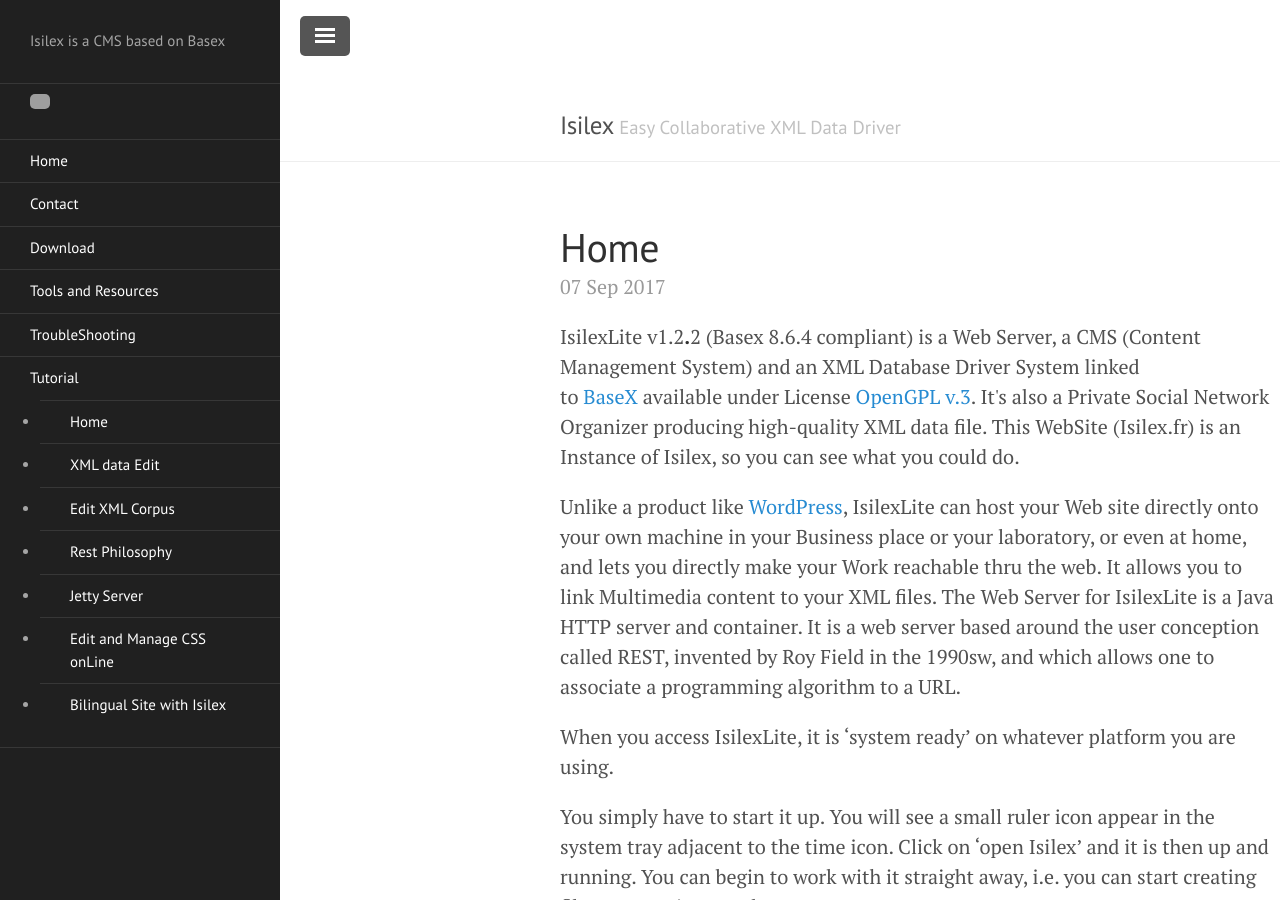
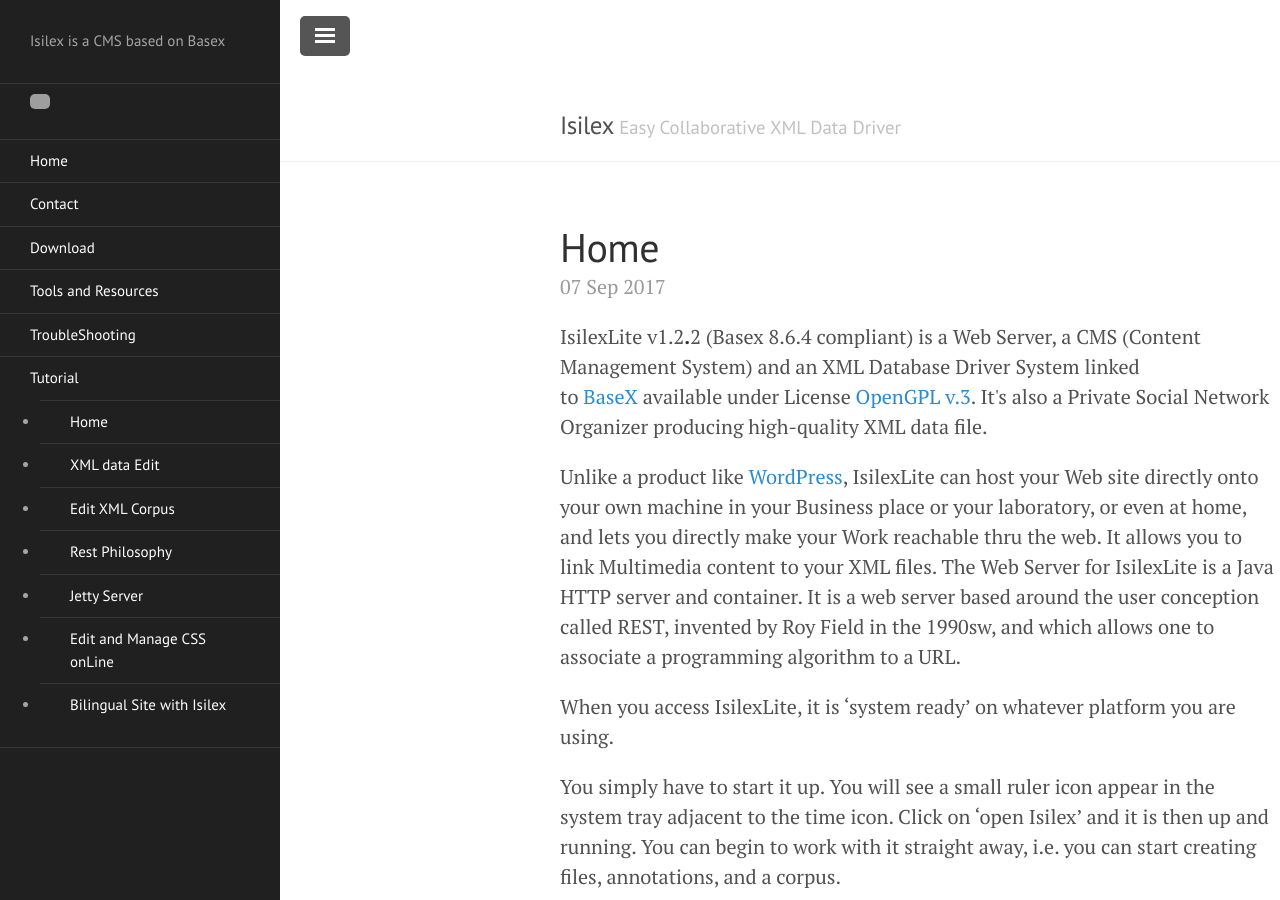
Before and after one commit to Isilex/easy-xml, a Jekyll site: the page built from _posts/2017-09-07-welcome.md, in a window 1280 px wide and 900 px high. Built offline with Jekyll 4.4.1, drawn with Linux system fonts in a browser that asks for light colours; grey boxes are pictures that could not be loaded.

Commit message:
Update 2017-09-07-welcome.md

```diff
--- a/_posts/2017-09-07-welcome.md
+++ b/_posts/2017-09-07-welcome.md
@@ -2,7 +2,7 @@
 layout: post
 title: Home
 ---
-<p>IsilexLite v1.2<strong>.</strong>2 (Basex 8.6.4 compliant) is a Web Server, a CMS (Content Management System) and an XML Database Driver System linked to&nbsp;<a href="http://www.basex.org" shape="rect">BaseX</a>&nbsp;available under License <a href="http://www.gnu.org/licenses/gpl-3.0-standalone.html" shape="rect">OpenGPL v.3</a>.&nbsp;It's also a Private Social Network Organizer producing high-quality XML data file.&nbsp;This WebSite (Isilex.fr) is an Instance of Isilex, so you can see what you could do.</p>
+<p>IsilexLite v1.2<strong>.</strong>2 (Basex 8.6.4 compliant) is a Web Server, a CMS (Content Management System) and an XML Database Driver System linked to&nbsp;<a href="http://www.basex.org" shape="rect">BaseX</a>&nbsp;available under License <a href="http://www.gnu.org/licenses/gpl-3.0-standalone.html" shape="rect">OpenGPL v.3</a>.&nbsp;It's also a Private Social Network Organizer producing high-quality XML data file.&nbsp;</p>
 <p>Unlike&nbsp;a product like&nbsp;<a href="http://www.wordpress.com" shape="rect">WordPress</a>, IsilexLite can host your Web site directly onto your own machine in your Business place or your laboratory, or even at home, and lets you directly make your Work reachable thru the web. It allows you to link Multimedia content to your XML files. The Web Server for IsilexLite is a Java HTTP server and container. It is a web server based around the user conception called REST, invented by Roy Field in the 1990sw, and which allows one to associate a programming algorithm to a URL.</p>
 <p>When you access IsilexLite, it is &lsquo;system ready&rsquo; on whatever platform you are using.</p>
 <p>You simply have to start it up. You will see a small ruler icon appear in the system tray adjacent to the time icon. Click on &lsquo;open Isilex&rsquo; and it is then up and running. You can begin to work with it straight away, i.e. you can start creating files, annotations, and a corpus.</p>
```
